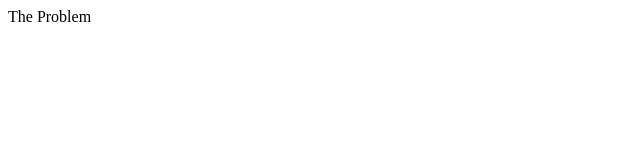
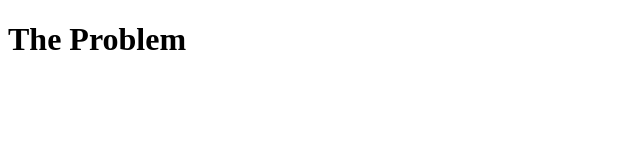
Before and after one commit to pasturemaster/labs-8, a plain HTML site: page index.html in a window 1280 px wide. Shown: the whole page, without its empty margins (0-640 px from the left). Drawn offline with Linux system fonts and the light colour scheme.

Commit message:
Update index.html

```diff
--- a/index.html
+++ b/index.html
@@ -5,7 +5,7 @@
 <title>Boots OP</title>
 <body>
 
-</h1>The Problem</h1>
+<h1>The Problem</h1>
 <img src='http://hydra-media.cursecdn.com/dota2.gamepedia.com/9/97/Boots_of_Speed_icon.png?version=084c6b0b7266aa883c146e25b475089a" />
 
 <h2>Why</h2>
```
